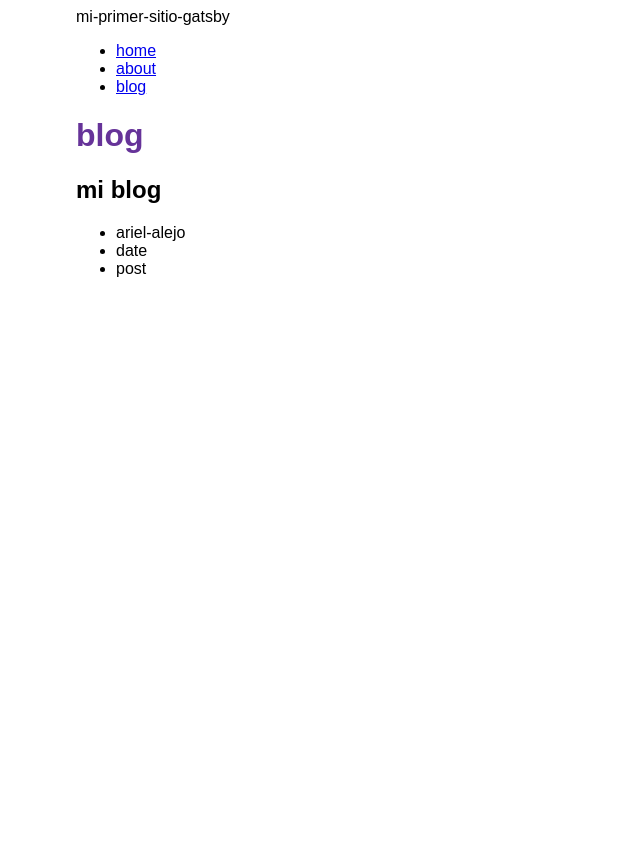
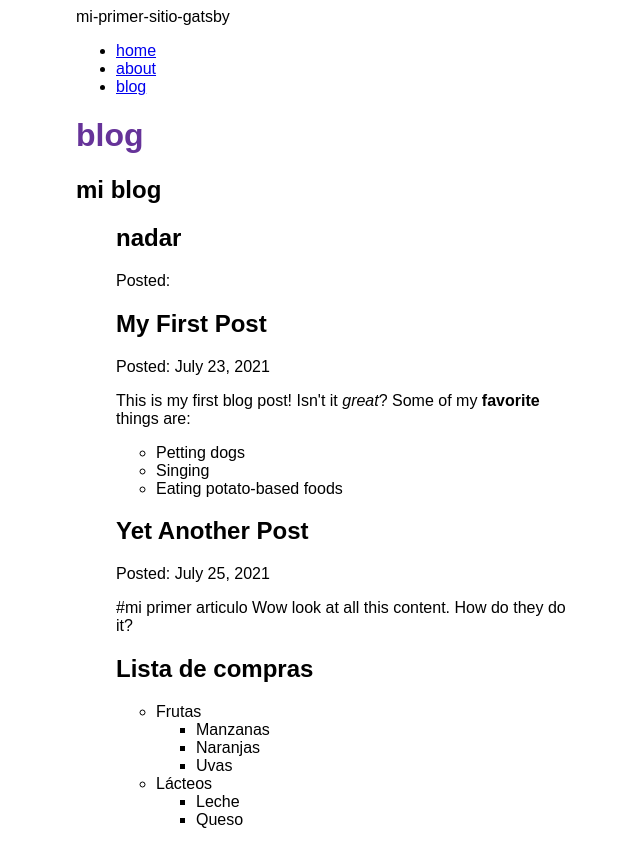
Before and after one commit to chris0315/mi-primer-sitio-gatsby, a Gatsby site: page /blogPages in a window 1280 px wide. Shown: the whole page, without its empty margins (314-954 px from the left). Before the commit the page ends 800 px from the top, so only its background shows below. Built offline with nearby package versions, Linux system fonts and the light colour scheme; Gatsby itself is replaced by a stand-in of ours.

Commit message:
agrengando  transformadores

```diff
--- a/blog/ariel-alejo.mdx
+++ b/blog/ariel-alejo.mdx
@@ -0,0 +1,17 @@
+---
+title: "Yet Another Post"
+date: "2021-07-25"
+---
+
+#mi primer articulo
+Wow look at all this content. How do they do it?
+
+## Lista de compras
+
+- Frutas
+  - Manzanas
+  - Naranjas
+  - Uvas
+- Lácteos
+  - Leche
+  - Queso
--- a/blog/date.mdx
+++ b/blog/date.mdx
@@ -0,0 +1,11 @@
+---
+title: "My First Post"
+date: "2021-07-23"
+---
+
+This is my first blog post! Isn't it _great_?
+Some of my **favorite** things are:
+
+- Petting dogs
+- Singing
+- Eating potato-based foods
--- a/blog/post.mdx
+++ b/blog/post.mdx
@@ -0,0 +1,6 @@
+---
+name: "Fun Facts about Red Pandas"
+datePublished: "2021-07-12"
+author: "#1 Red Panda Fan"
+title: "nadar"
+---
--- a/gatsby-config.js
+++ b/gatsby-config.js
@@ -13,6 +13,6 @@ module.exports = {
                 name: `blog`,
                 path: `${__dirname}/blog`
             }
-        }
+        }, "gatsby-plugin-mdx",
     ],
 };
--- a/package.json
+++ b/package.json
@@ -15,9 +15,12 @@
     "clean": "gatsby clean"
   },
   "dependencies": {
+    "@mdx-js/mdx": "^1.6.22",
+    "@mdx-js/react": "^1.6.22",
     "gatsby": "^3.10.2",
     "gatsby-plugin-gatsby-cloud": "^2.10.1",
     "gatsby-plugin-image": "^1.10.1",
+    "gatsby-plugin-mdx": "^2.10.1",
     "gatsby-plugin-sharp": "^3.10.2",
     "gatsby-source-filesystem": "^3.10.0",
     "react": "^17.0.1",
--- a/src/pages/blogPages.jsx
+++ b/src/pages/blogPages.jsx
@@ -1,5 +1,6 @@
 import React from "react";
 import Layout from "../components/Layout";
+import { MDXRenderer } from "gatsby-plugin-mdx";
 import { graphql } from "gatsby";
 
 const blogPages = ({ data }) => {
@@ -8,8 +9,12 @@ const blogPages = ({ data }) => {
       <Layout pageTitle="blog">
         <h2>mi blog</h2>
         <ul>
-          {data.allFile.nodes.map((node) => (
-            <li key={node.name}>{node.name}</li>
+          {data.allMdx.nodes.map((node) => (
+            <article key={node.id}>
+              <h2>{node.frontmatter.title}</h2>
+              <p>Posted: {node.frontmatter.date}</p>
+              <MDXRenderer>{node.body}</MDXRenderer>
+            </article>
           ))}
         </ul>
       </Layout>
@@ -18,9 +23,14 @@ const blogPages = ({ data }) => {
 };
 export const querry = graphql`
   query MyQuery {
-    allFile {
+    allMdx(sort: { fields: frontmatter___date, order: ASC }) {
       nodes {
-        name
+        frontmatter {
+          date(formatString: "MMMM D, YYYY")
+          title
+        }
+        id
+        body
       }
     }
   }
```
Also changed, not shown: 1 other file.
